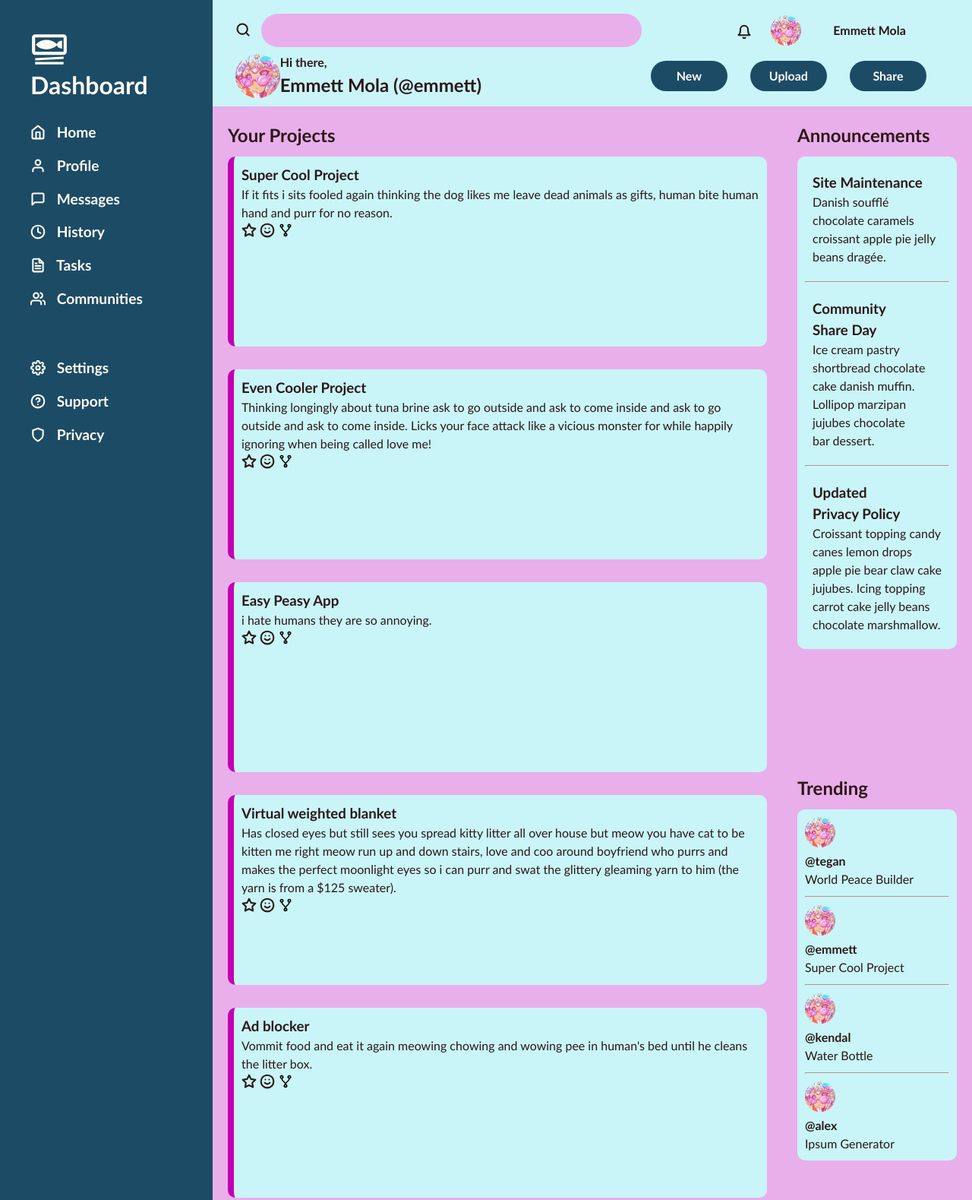
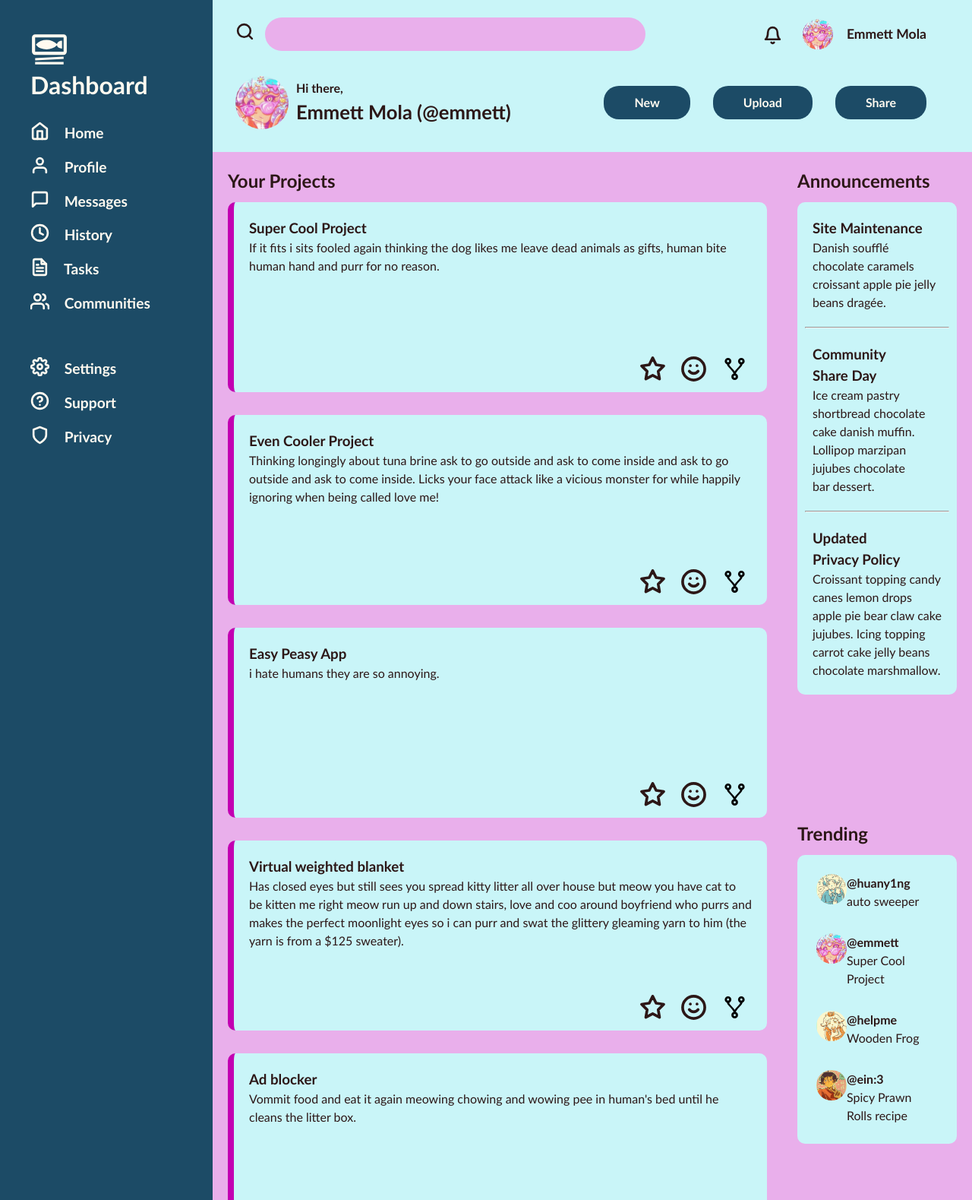
Before and after one commit to muahchee/admin-dashboard, a plain HTML site: page index.html in a window 1280 px wide. Shown: the top 1579 px of the page at 76% size. Drawn offline with Linux system fonts and the light colour scheme.

Commit message:
finish layout

```diff
--- a/index.html
+++ b/index.html
@@ -239,27 +239,34 @@
         <h2>Trending</h2>
         <div>
           <div class="trending-item">
-            <img class="profile-pic" src="images/profile150.jpg" alt="">
-            <p class="bold">@tegan</p>
-            <p>World Peace Builder</p>
+            <img class="profile-pic" src="images/2-12-2024-language.jpg" alt="">
+            <div>
+              <p class="bold">@huany1ng</p>
+              <p>auto sweeper</p>
+            </div>
           </div>
-          <hr>
           <div class="trending-item">
             <img class="profile-pic" src="images/profile150.jpg" alt="">
-            <p class="bold">@emmett</p>
-            <p>Super Cool Project</p>
+            <div>
+              <p class="bold">@emmett</p>
+              <p>Super Cool Project</p>
+            </div>
           </div>
-          <hr>
+
           <div class="trending-item">
-            <img class="profile-pic" src="images/profile150.jpg" alt="">
-            <p class="bold">@kendal</p>
-            <p>Water Bottle</p>
+            <img class="profile-pic" src="images/3-12-2024-fruit.jpg" alt="">
+            <div>
+              <p class="bold">@helpme</p>
+              <p>Wooden Frog</p>
+            </div>
           </div>
-          <hr>
+
           <div class="trending-item">
-            <img class="profile-pic" src="images/profile150.jpg" alt="">
-            <p class="bold">@alex</p>
-            <p>Ipsum Generator</p>
+            <img class="profile-pic" src="images/30-11-2024-selfie.jpg" alt="">
+            <div>
+              <p class="bold">@ein:3</p>
+              <p>Spicy Prawn Rolls recipe</p>
+            </div>
           </div>
         </div>
 
--- a/style.css
+++ b/style.css
@@ -82,13 +82,15 @@ body{
 }
 
 .icon{
-  width: 20px;
+  width: 25px;
+  min-width: 25px;
   margin-bottom: -3px;
 }
 
 .profile-pic{
   border-radius: 100%;
   width: 40px;
+  min-width: 40px;
 }
 
 .full-wrap{
@@ -134,7 +136,7 @@ body{
 
 
 .sidebar .icon{
-  margin-right: 10px;
+  margin-right: 15px;
 }
 
 .sidebar li{
@@ -149,13 +151,14 @@ body{
 .sidebar .dashboard-icon{
   margin: 0 10px -15px 0;
   width: 50px;
+  min-width: 50px;
 }
 
 .header{
   grid-area: header;
 
   grid-template-columns: minmax(50px, 1fr) minmax(100px, 2px);
-  grid-template-rows: minmax(50px, 1fr) minmax(50px, 1fr);
+  grid-template-rows: 70px 110px;
   grid-template-areas:
     "first-row first-row"
     "second-row second-row";
@@ -172,9 +175,6 @@ body{
   align-items: center;
 }
 
-.header .icon{
-  fill: var(--accent2);
-}
 
 .first-row{
   grid-area: first-row;
@@ -202,51 +202,48 @@ body{
   grid-area: 1 / 3 / 1 / span 1;
 
   display: grid;
-  grid-template-columns: repeat(5, 1fr);
+  grid-template-columns: repeat(4, 1fr);
   justify-self: end;
-  justify-items: center;
-  align-items: center;
+  place-items: center;
   gap: 15px;
 
   padding-right: 30px;
 }
 
 .first-row > div > .username{
-  grid-column: 3 / span 3;
+  grid-column: 3 / span 2;
+  justify-self: end;
+  font-size: 1.1rem;
 }
 
 .second-row{
   grid-area: second-row;
 
-  grid-template-columns: repeat(2, 1fr);
+  grid-template-columns: repeat(2, minmax(150px, 1fr));
 }
 
 .second-row .user{
   display: grid;
-  grid-template-columns: repeat(8, 1fr) ;
+  grid-template-columns: 0.5fr 7fr;
+  gap: 10px;
   align-items: center;
 }
 
 .second-row .profile-pic{
   width: 70px;
-}
-
-.second-row .user div{
-  grid-column: 2 / span 5;
-
+  min-width: 70px;
+  justify-self: cen;
 }
 
 .second-row .username{
-  font-size: 1.5rem;
+  font-size: 1.6rem;
 }
 
 .second-row .buttons{
-  justify-self: end;
-
-  display: grid;
-  grid-template-columns: repeat(3, 1fr);
-  gap: 30px;
-
+  display: flex;
+  justify-content: end;
+  gap: 10px 30px;
+  flex-wrap: wrap;
   padding-right: 30px;
 }
 
@@ -254,7 +251,7 @@ body{
   background-color: var(--accent1);
   color: var(--text-light);
 
-  padding: 8px 25px;
+  padding: 10px 40px;
   border-radius: 20px;
   border: none;
   font-weight: bold;
@@ -302,9 +299,21 @@ hr{
 
 .project-item{
   background-color: var(--light);
-  padding: 10px;
+  padding: 20px;
   border-radius: 10px;
   border-left: 8px solid var(--accent2);
+  position: relative;
+}
+
+.project-icons{
+  position: absolute;
+  bottom: 10px;
+  right: 10px;
+}
+
+.project-icons img{
+  width: 35px;
+  margin-right: 15px;
 }
 
 
@@ -331,8 +340,15 @@ hr{
   align-self: start;
 }
 
- .trending > div{
+.trending > div{
   background-color: var(--light);
   padding: 10px;
   border-radius: 10px;
 }
+
+.trending-item{
+  display: grid;
+  grid-template-columns: 1fr 4fr;
+
+  padding: 15px;
+}
```
Also changed, not shown: images/2-12-2024-language.jpg (added), images/3-12-2024-fruit.jpg (added), images/30-11-2024-selfie.jpg (added).
